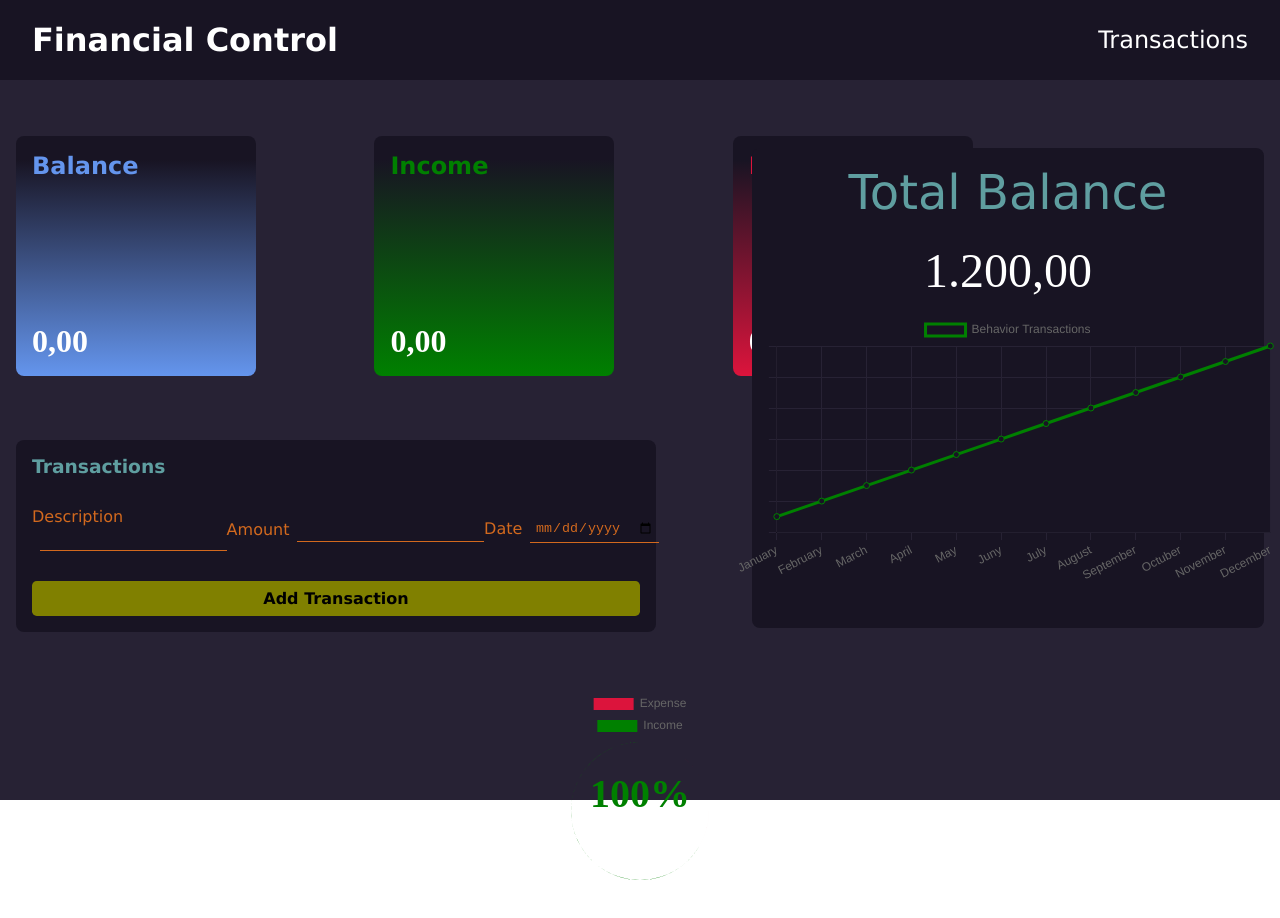
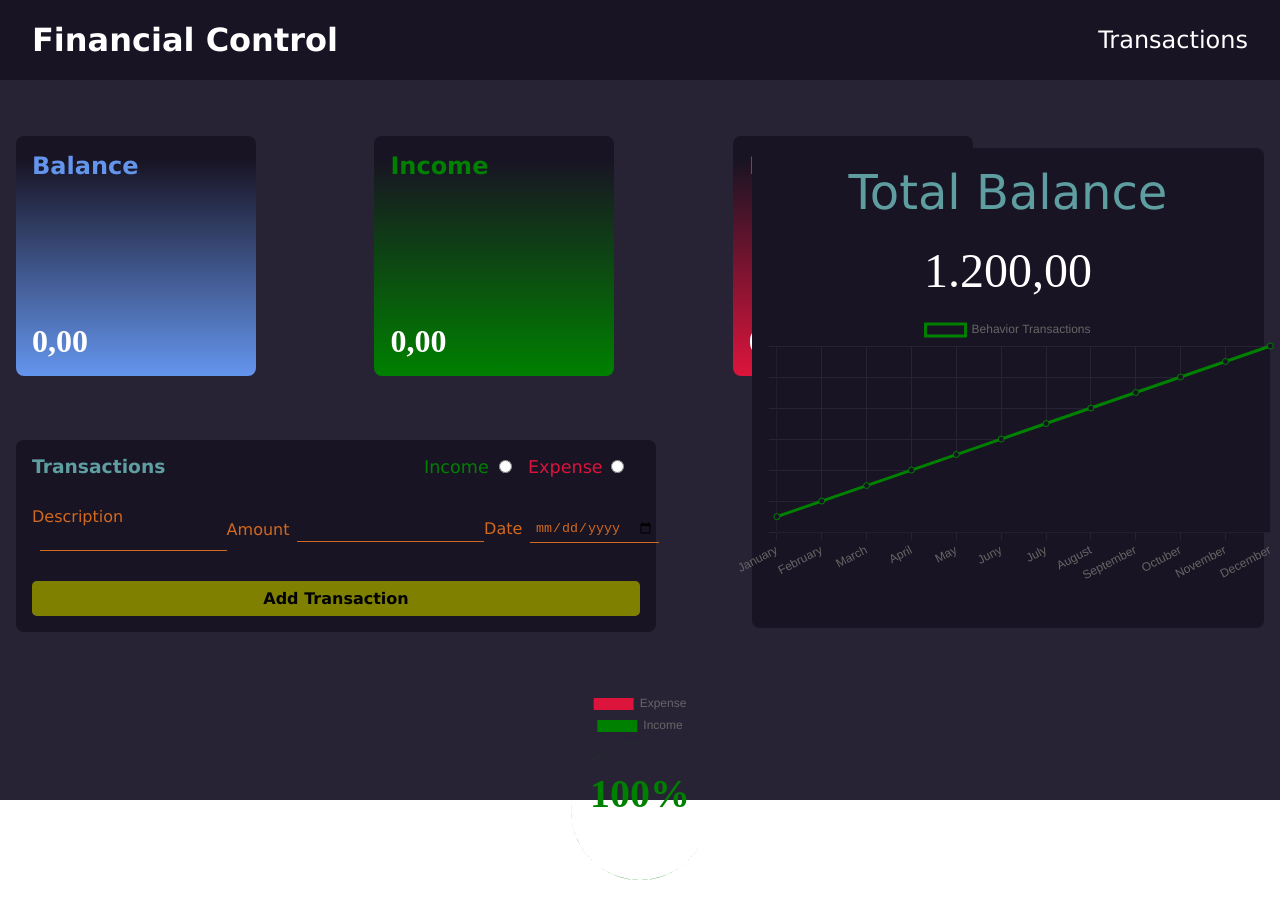
Before and after one commit to fernandooliveiralima/financial-control-nuxt3, a Nuxt app: page / in a window 1280 px wide. Built offline with nearby package versions, Linux system fonts and the light colour scheme.

Commit message:
part 1 programation

```diff
--- a/components/FormTransactionsC.vue
+++ b/components/FormTransactionsC.vue
@@ -1,7 +1,21 @@
 <template>
     <div class="container-form">
         <form class="form-elements">
-            <h3>Transactions</h3>
+            <div class="header-form">
+                <h3>Transactions</h3>
+                <div class="section-transaction-type">
+                    <section class="income-section">
+                        <label for="income">Income</label>
+                        <input type="radio" name="income" id="" value="income"/>
+                    </section>
+
+                    <section class="expense-section">
+                        <label for="expense">Expense</label>
+                        <input type="radio" name="expense" id="" value="expense"/>
+                    </section>
+                </div>
+            </div>
+
 
             <div class="inputs-elements base-column">
                 <div class="description-section">
@@ -28,7 +42,16 @@
 </template>
 
 <script setup lang="ts">
+import { storeToRefs } from 'pinia';
 
+import { useDateStore } from '../store/dateFilterStore';
+import { useTransactionsStore } from '../store/transactionsStore';
+
+import type { Transaction } from '~/types/transaction';
+
+const dateStore = useDateStore();
+
+/* const filteredList: Array<Transaction> = reactive([]); */
 
 </script>
 
@@ -43,16 +66,65 @@
     margin-left: 1rem;
 
     /* .form-elements */
-    .form-elements{
+    .form-elements {
         display: flex;
         flex-direction: column;
         justify-content: space-between;
         height: 10rem;
 
-        /* h3 */
-        h3{
-            color: cadetblue;
-            font-family: Verdana, Geneva, Tahoma, sans-serif;
+        /* .header-form */
+        .header-form{
+            display: flex;
+            align-items: center;
+            justify-content: space-between;
+            width: 100%;
+
+            /* h3 */
+            h3 {
+                color: cadetblue;
+                font-family: Verdana, Geneva, Tahoma, sans-serif;
+            }
+
+            /* .section-transaction-type */
+            .section-transaction-type{
+                display: flex;
+
+                /* .income-section, .expense-section */
+                .income-section, .expense-section{
+
+                    margin-right: 1rem;
+                    font-family: Verdana, Geneva, Tahoma, sans-serif;
+                    font-size: 1.1rem;
+                }
+
+                /* .income-section */
+                .income-section{
+                    color: green;
+                    display: flex;
+                    align-items: center;
+                    justify-content: space-between;
+                    width: 5.5rem;
+
+                    /* input */
+                    input{
+                        accent-color: green;
+                    }
+                }
+
+                /* .income-section */
+                .expense-section{
+                    color: crimson;
+                    display: flex;
+                    align-items: center;
+                    justify-content: space-between;
+                    width: 6rem;
+
+                    /* input */
+                    input{
+                        accent-color: crimson;
+                    }
+                }
+            }
         }
 
         /* .base-column */
@@ -65,7 +137,7 @@
 
 
             /* input */
-            input{
+            input {
                 margin-left: 0.5rem;
                 outline: none;
                 padding: 0.3rem;
@@ -76,21 +148,21 @@
             }
 
             /* label */
-            label{
+            label {
                 color: chocolate;
                 font-family: Verdana, Geneva, Tahoma, sans-serif;
             }
         }
 
         /* .btn */
-        .btn{
+        .btn {
 
             display: flex;
             align-items: center;
             justify-content: center;
 
             /* button */
-            button{
+            button {
                 padding: 0.5rem;
                 font-family: Verdana, Geneva, Tahoma, sans-serif;
                 font-weight: bold;
--- a/components/LineChartC.vue
+++ b/components/LineChartC.vue
@@ -63,6 +63,9 @@ onMounted(() => {
 </template>
 
 <style lang="scss" scoped>
+
+
+
 /* .line-chart */
 .line-chart {
 
--- a/components/TotalBalanceC.vue
+++ b/components/TotalBalanceC.vue
@@ -63,10 +63,6 @@
         }
     }
 
-    /* .line chart */
-    .line-chart {
 
-
-    }
 }
 </style>
--- a/store/dateFilterStore.ts
+++ b/store/dateFilterStore.ts
@@ -1,9 +1,68 @@
 import { defineStore } from 'pinia';
-import { ref } from 'vue';
+
+
+import type { Transaction } from '../types/transaction';
 
 export const useDateStore = defineStore('dateFilterStore', ()=>{
 
+    //currentMonth Function
+    const getCurrentMonth = ()=>{
+        let now = new Date();
 
+        return `${now.getFullYear()}-${now.getMonth()+1}`;
 
-    return {}
+    }
+
+    const filterListByMonth = (date: string, list:Array<Transaction>): Array<Transaction> =>{
+        let newList: Array<Transaction> = reactive([]);
+
+        let [year,month] = date.split('-');
+
+        for(let i in list){
+            if(
+                list[i].date.getFullYear() === parseInt(year)&&
+                (list[i].date.getMonth()+1) === parseInt(month)
+            ){ newList.push(list[i]) }
+        }
+
+        return newList;
+    }
+
+    const formatCurrentMonth = (currentMonth: string)=>{
+        let [year,month] = currentMonth.split('-');
+
+        let months = [
+            'January',
+            'February',
+            'March',
+            'April',
+            'May',
+            'Juny',
+            'July',
+            'August',
+            'September',
+            'October',
+            'November',
+            'December'
+        ]
+
+        return `${months[parseInt(month)-1]} ${year}`;
+    }
+
+    const formatDate = (date: Date): string => {
+        let year = date.getFullYear();
+        let month = date.getMonth()+1;
+        let day = date.getDate();
+
+        return `${addZeroToDate(day)}/${addZeroToDate(month)}/${year}`;
+    }
+
+    const addZeroToDate = (n: number)=> n < 10 ? `0${n}` : `${n}`;
+
+    return {
+        getCurrentMonth,
+        filterListByMonth,
+        formatCurrentMonth,
+        formatDate
+    }
 })
--- a/types/transaction.ts
+++ b/types/transaction.ts
@@ -2,6 +2,6 @@ export type Transaction = {
     id: number;
     title: string;
     amount: number | undefined;
-    date: Date | string;
+    date: Date;
     transactionType: string;
 }
```
Also changed, not shown: store/transactionsStore.ts (+28 -2 lines), assets/scss/main.scss (line endings or trailing spaces).
